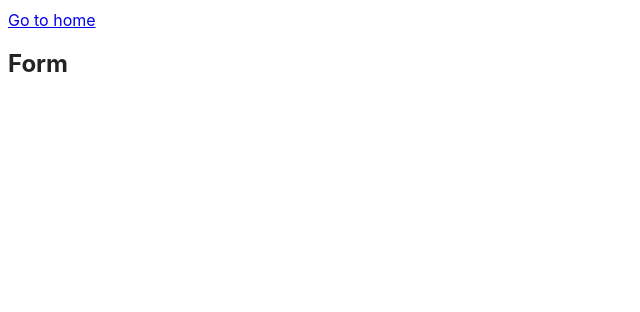
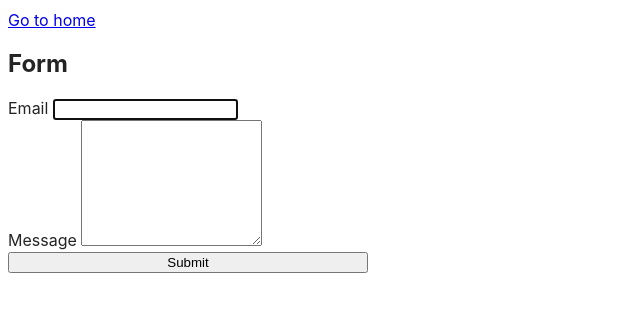
Before and after one commit to Go088/goit-js-hw-09, a website built with Vite: page src/02-form.html in a window 1280 px wide. Shown: the whole page, without its empty margins (0-640 px from the left). Built offline with nearby package versions, Linux system fonts and the light colour scheme.

Commit message:
Update html

```diff
--- a/src/02-form.html
+++ b/src/02-form.html
@@ -11,6 +11,17 @@
     <section>
       <a href="./index.html">Go to home</a>
       <h1>Form</h1>
+      <form class="feedback-form" autocomplete="off">
+        <label>
+          Email
+          <input type="email" name="email" autofocus />
+        </label>
+        <label>
+          Message
+          <textarea name="message" rows="8"></textarea>
+        </label>
+        <button type="submit">Submit</button>
+      </form>
     </section>
     <script type="module" src="./js/02-form.js"></script>
   </body>
--- a/src/css/styles.css
+++ b/src/css/styles.css
@@ -25,3 +25,8 @@
   align-items: flex-start;
   gap: 24px;
 }
+.feedback-form {
+  display:flex;
+  flex-direction: column;
+  width: 360px;
+}
```
